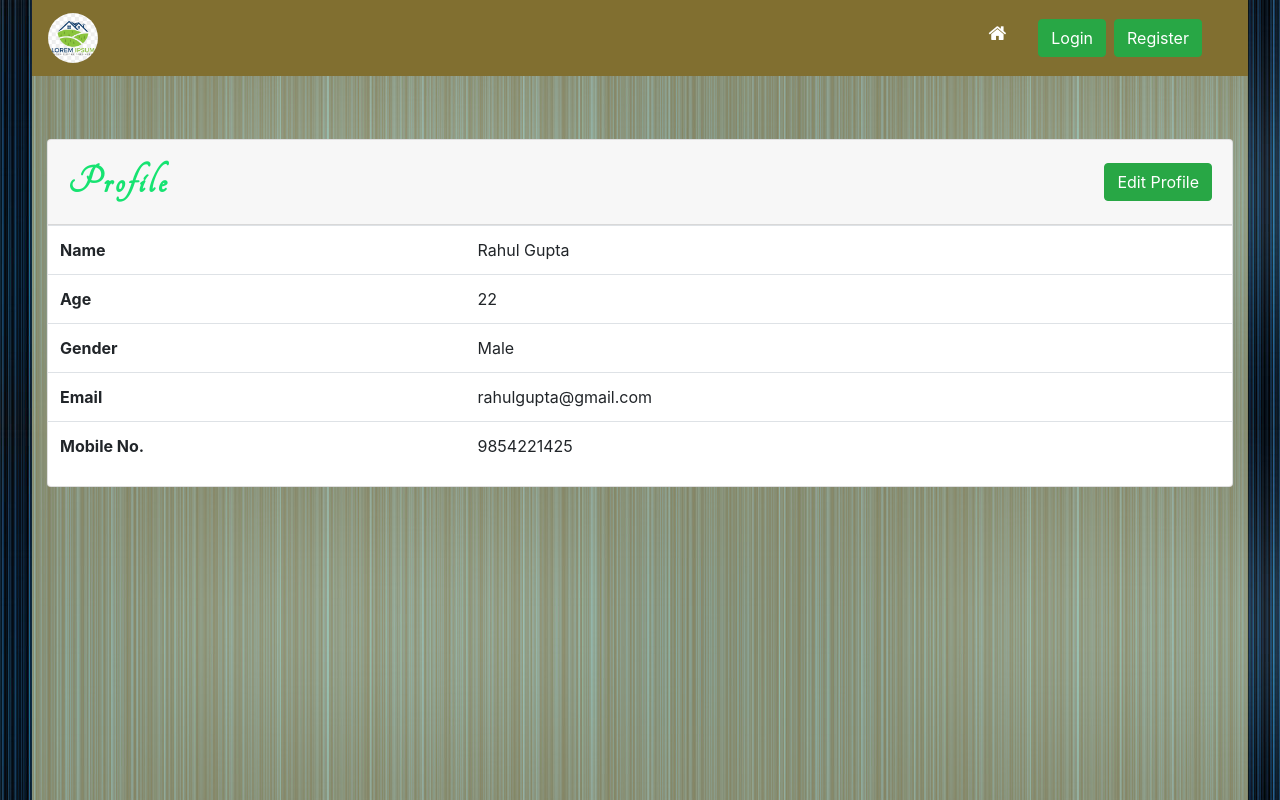
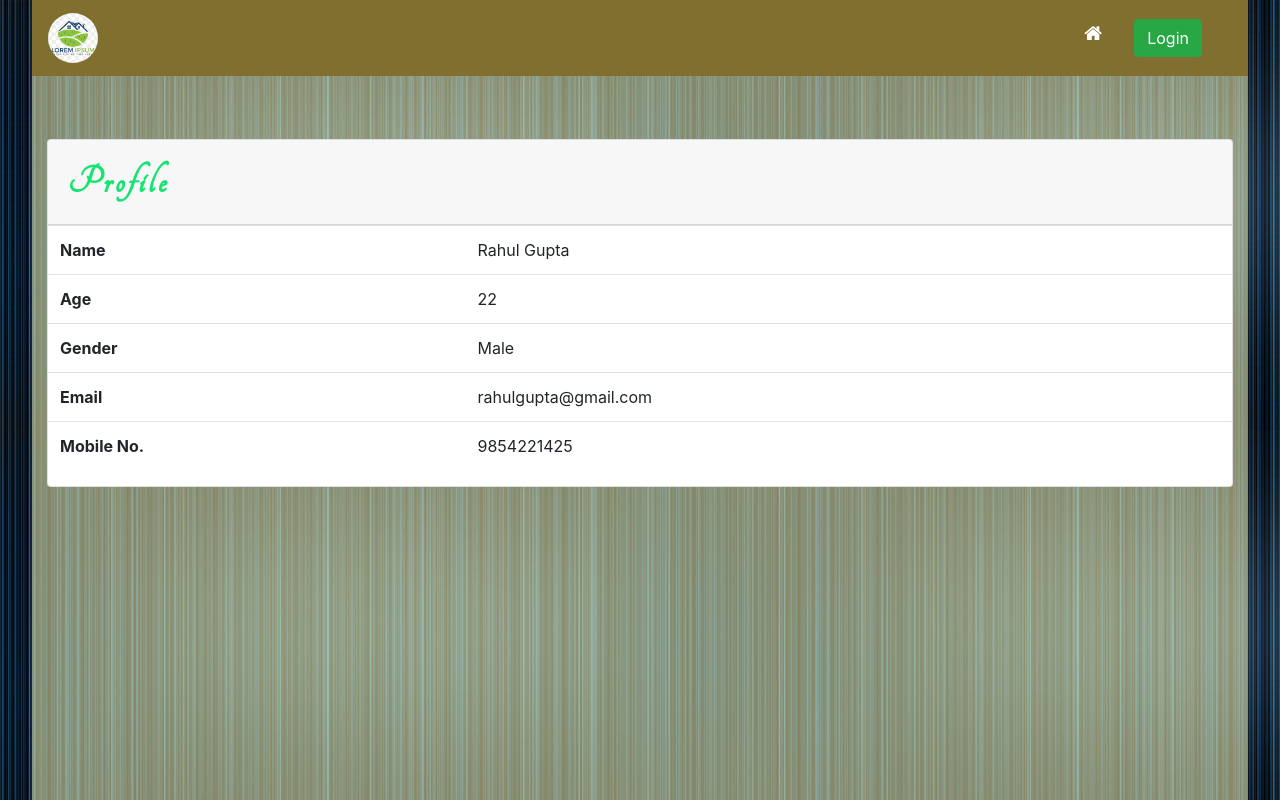
Before and after one commit to anandbaghel786/flair_IT_assignment, an Angular app: page /dashboard in a window 1280 px wide. Built offline with nearby package versions, Linux system fonts and the light colour scheme; sample sign-in values are in the browser's storage.

Commit message:
some changes made

```diff
--- a/src/app/app.component.html
+++ b/src/app/app.component.html
@@ -29,7 +29,7 @@
                 <i class="fa fa-home"></i>
               </a>
               <button class="btn btn-success ml-2" data-toggle="modal" data-target="#exampleModal" (click)="loginForm.reset();" *ngIf="!userLoggedIn">Login</button>
-              <button class="btn btn-success ml-2" *ngIf="!userLoggedIn" (click)="registerUser();">Register</button>
+              <!-- <button class="btn btn-success ml-2" *ngIf="!userLoggedIn" (click)="registerUser();">Register</button> -->
               <a type="button" style="color: white; cursor: pointer; font-size: 1.2rem; font-weight: bold;" (click)="logout();" *ngIf="userLoggedIn">
                 <i class="fa fa-sign-out mr-1"></i>Logout</a>
             </div>
--- a/src/app/modules/users/components/user-dashboard/user-dashboard.component.html
+++ b/src/app/modules/users/components/user-dashboard/user-dashboard.component.html
@@ -6,7 +6,7 @@
         display: flex;
         justify-content: space-between;">
       <span class=" tang-font">Profile</span>
-      <button class="btn btn-success">Edit Profile</button>
+      <!-- <button class="btn btn-success">Edit Profile</button> -->
     </div>
     <div class="row">
       <div class="col-md-12">
```
